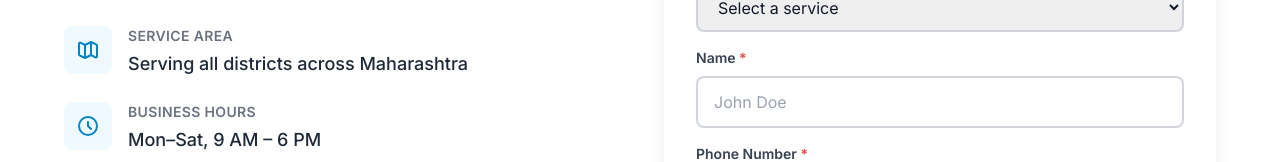
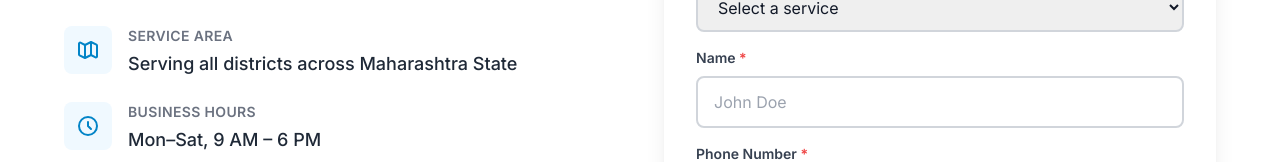
Before and after one commit to atharvpande07/santaji-electricals, a React (Vite) app: page /contact in a window 1280 px wide. Shown: the part 790-952 px from the top of the page. Built offline with nearby package versions, Linux system fonts and the light colour scheme; no server answers.

Commit message:
little change

```diff
--- a/src/pages/Contact.jsx
+++ b/src/pages/Contact.jsx
@@ -63,7 +63,7 @@ const Contact = () => {
                 </svg>
             ),
             label: 'Service Area',
-            value: 'Serving all districts across Maharashtra'
+            value: 'Serving all districts across Maharashtra State'
         },
         {
             icon: (
```
